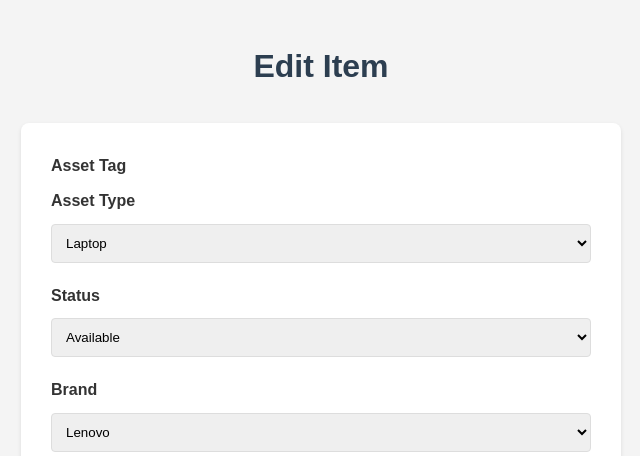
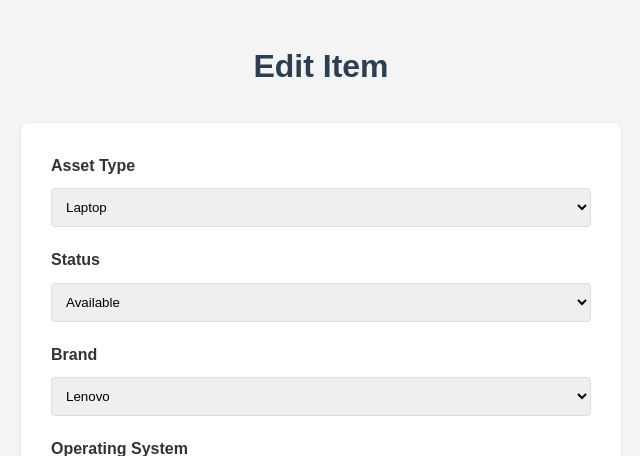
Before and after one commit to CleantechSolar1/Inventory_app, a Flask app: page /edit/1 in a window 1280 px wide. Shown: the top 456 px of the page, without its empty margins (319-959 px from the left). Run offline with Flask 3, Linux system fonts and the light colour scheme; a user stored in the database is signed in; tables that the repository leaves empty hold one stand-in row (values such as "Sample post").

Commit message:
comment out Asset tag (Task 3)

```diff
--- a/app/templates/edit_item.html
+++ b/app/templates/edit_item.html
@@ -74,8 +74,8 @@
     <form method="POST" action="{{ url_for('main.edit_item', item_id=item.id) }}">
         {{ form.hidden_tag() }}
 
-        <label for="asset_tag">Asset Tag</label>
-        {{ form.asset_tag(class_="form-control") }}
+        <!-- <label for="asset_tag">Asset Tag</label>
+        {{ form.asset_tag(class_="form-control") }} -->
 
         <label for="asset_type">Asset Type</label>
         <select name="asset_type" class="form-control">
```
